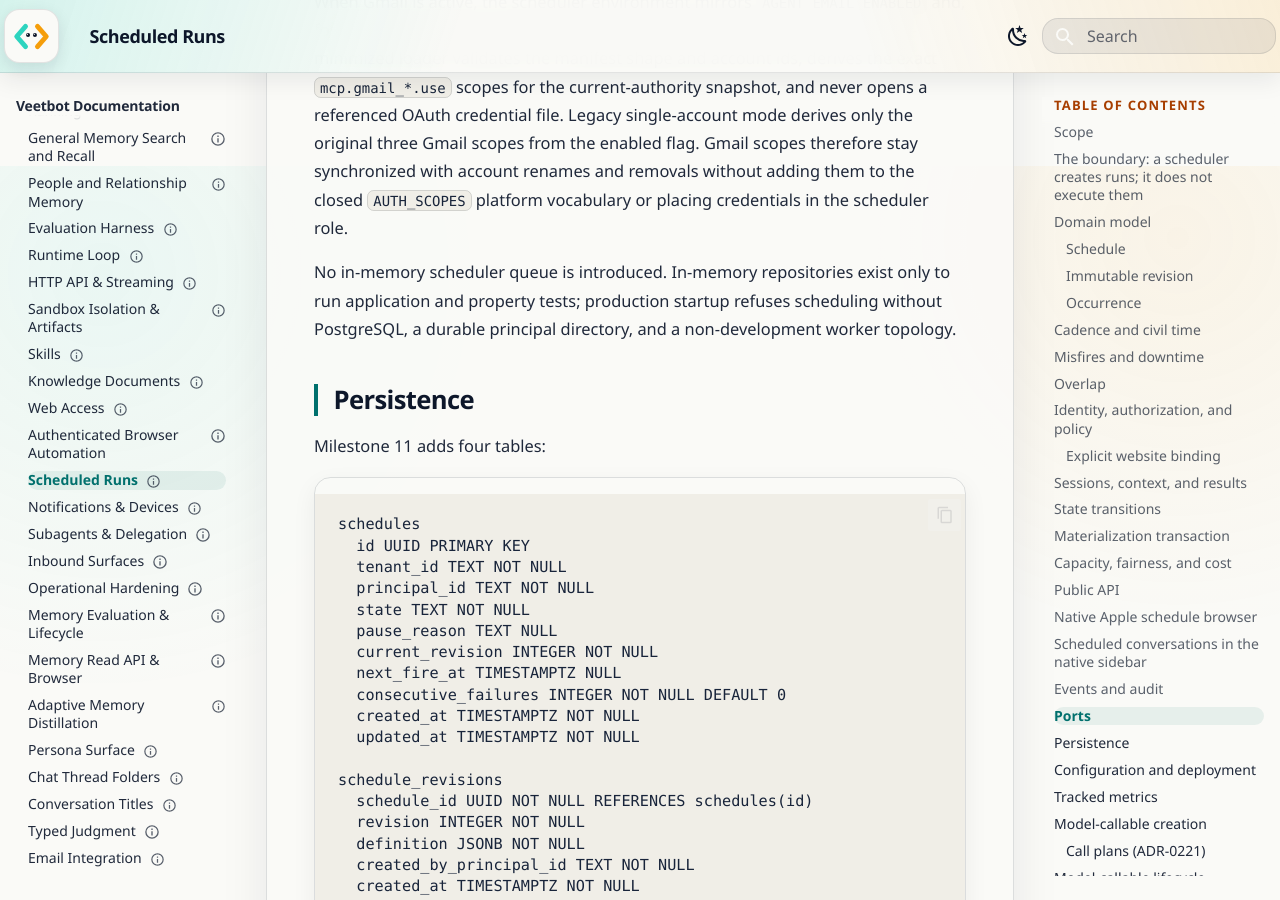
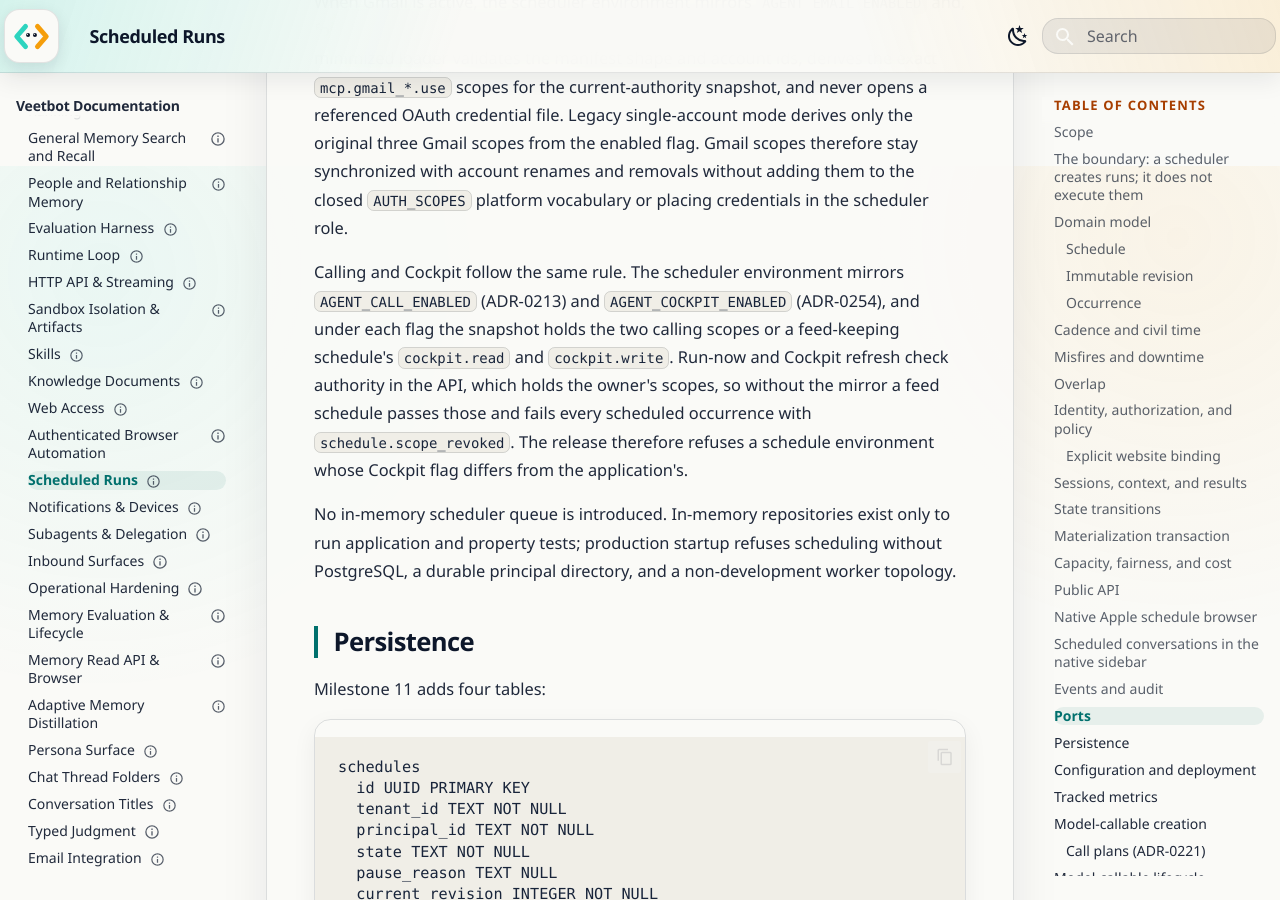
Before and after one commit to avitus/veetbot, an MkDocs documentation site: the page built from docs/plan/scheduling.md, in a window 1280 px wide and 900 px high, scrolled down 22334 px. Built offline with MkDocs 1.6.1 and Material for MkDocs 9.7.7, drawn with Linux system fonts in a browser that asks for light colours.

Commit message:
Let the scheduler vouch for a feed schedule's Cockpit scopes
A feed-keeping schedule (ADR-0254) requests cockpit.read and cockpit.write.
Run-now and Cockpit refresh check authority in the API, which holds the
owner's scopes, but scheduled occurrences check it in the schedule role,
whose principal never held them. In production the GitHub PR feed schedule
passed both manual runs and then failed every scheduled occurrence with
schedule.scope_revoked until its failure limit paused it.

The schedule role now derives the two feed scopes from a mirrored
AGENT_COCKPIT_ENABLED, exactly as it derives Gmail and calling scopes, and
the release refuses a schedule environment whose Cockpit flag differs from
the application's, before promotion.

Files changed: src/agent_core/bootstrap.py, deploy/app/release.sh,
deploy/app/release.test.sh, deploy/veetbot-schedule.env.example,
tests/gates/test_cockpit_feed_refresh_adr0254.py, docs/plan/scheduling.md,
docs/plan/cockpit.md, docs/deployment.md.
Reading lane: A (diff-derived minimum A: specs under docs/plan/, a gate test).
Red: `pytest tests/gates/test_cockpit_feed_refresh_adr0254.py -k vouches`
failed with cockpit.read and cockpit.write missing from the schedule
principal; `deploy/app/release.test.sh` promoted the mismatched release and
never printed the refusal.
Checks: both now pass. make check on the sidecar passed: install 68 s, check
960 s (17 min 8 s total); its partitions overlap, slowest 8,730 tests in 13 min
17 s, then 339 in 11 min 24 s and 1,990 in 2 min 11 s.
Known limitation: production's schedule environment must carry
AGENT_COCKPIT_ENABLED=1 before this reaches main, or that release is refused.
No deviation from the engineering plan; no ADR (follows ADR-0213's pattern).

Reading-Lane: A
Co-Authored-By: Claude Opus 5.5 <noreply@anthropic.com>
Glen-Conversation: afa1e071-e83c-4d98-8222-24d3cc49394d

```diff
--- a/docs/plan/scheduling.md
+++ b/docs/plan/scheduling.md
@@ -867,6 +867,15 @@ file. Legacy single-account mode derives only the original three Gmail scopes
 from the enabled flag. Gmail scopes therefore stay synchronized with account
 renames and removals without adding them to the closed `AUTH_SCOPES` platform
 vocabulary or placing credentials in the scheduler role.
+
+Calling and Cockpit follow the same rule. The scheduler environment mirrors
+`AGENT_CALL_ENABLED` (ADR-0213) and `AGENT_COCKPIT_ENABLED` (ADR-0254), and
+under each flag the snapshot holds the two calling scopes or a feed-keeping
+schedule's `cockpit.read` and `cockpit.write`. Run-now and Cockpit refresh check
+authority in the API, which holds the owner's scopes, so without the mirror a
+feed schedule passes those and fails every scheduled occurrence with
+`schedule.scope_revoked`. The release therefore refuses a schedule environment
+whose Cockpit flag differs from the application's.
 
 No in-memory scheduler queue is introduced. In-memory repositories exist only
 to run application and property tests; production startup refuses scheduling
```
Also changed, not shown: docs/deployment.md (+5 -2 lines), docs/plan/cockpit.md (+3 -1 lines), 5 other files.
